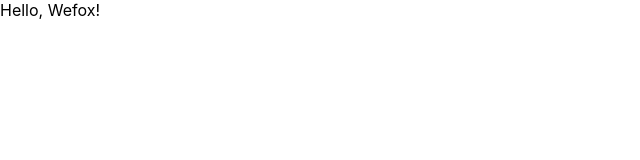
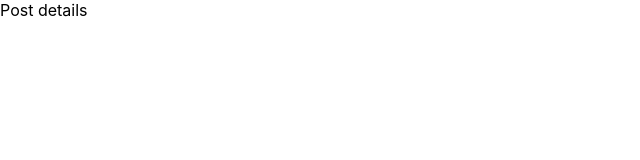
Before and after one commit to ralvher/wefox-challenge, a React (Create React App) app: page /post/1 in a window 1280 px wide. Shown: the top 160 px of the page, without its empty margins (0-640 px from the left). Built offline with nearby package versions, Linux system fonts and the light colour scheme.

Commit message:
route estructure

```diff
--- a/src/App.tsx
+++ b/src/App.tsx
@@ -1,5 +1,27 @@
-function App() {
-  return <div>Hello, Wefox!</div>;
-}
+import * as React from "react";
+import { Navigate, useRoutes } from "react-router-dom";
+import { Page as PostPage, AllPosts, PostDetail } from "./post";
+
+const App = () => {
+  const element = useRoutes([
+    {
+      path: "/",
+      element: <Navigate to="/post" replace />,
+    },
+    {
+      path: "post",
+      element: <PostPage />,
+      children: [
+        { path: "", element: <Navigate to="post/all" replace /> },
+        {
+          path: "all",
+          element: <AllPosts />,
+        },
+        { path: ":id", element: <PostDetail /> },
+      ],
+    },
+  ]);
+  return element;
+};
 
 export default App;
--- a/src/index.tsx
+++ b/src/index.tsx
@@ -2,12 +2,15 @@
 import ReactDOM from "react-dom/client";
 import "./index.css";
 import App from "./App";
+import { BrowserRouter } from "react-router-dom";
 
 const root = ReactDOM.createRoot(
   document.getElementById("root") as HTMLElement
 );
 root.render(
   <React.StrictMode>
-    <App />
+    <BrowserRouter>
+      <App />
+    </BrowserRouter>
   </React.StrictMode>
 );
--- /dev/null
+++ b/src/post/all.tsx
@@ -0,0 +1,7 @@
+import React from "react";
+
+const AllPosts = () => {
+  return <div>All posts</div>;
+};
+
+export default AllPosts;
--- /dev/null
+++ b/src/post/detail.tsx
@@ -0,0 +1,7 @@
+import React from "react";
+
+const PostDetail = () => {
+  return <div>Post details</div>;
+};
+
+export default PostDetail;
--- /dev/null
+++ b/src/post/index.ts
@@ -0,0 +1,5 @@
+import Page from "./page";
+import AllPosts from "./all";
+import PostDetail from "./detail";
+
+export { Page, AllPosts, PostDetail };
--- /dev/null
+++ b/src/post/page.tsx
@@ -0,0 +1,12 @@
+import React from "react";
+import { Outlet } from "react-router-dom";
+
+const Page = () => {
+  return (
+    <div style={{ display: "flex", flexDirection: "column" }}>
+      <Outlet />
+    </div>
+  );
+};
+
+export default Page;
```
Also changed, not shown: 1 other file (tests, documents, lock files or other folders).
